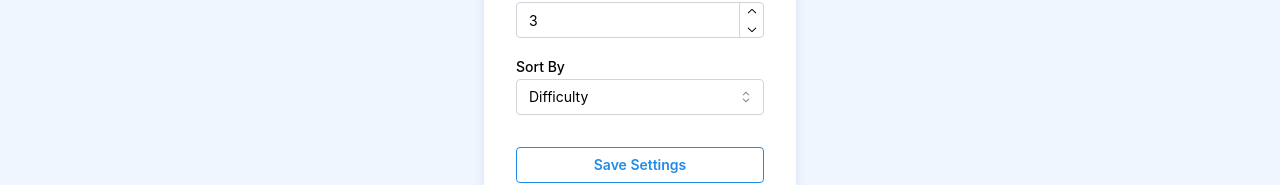
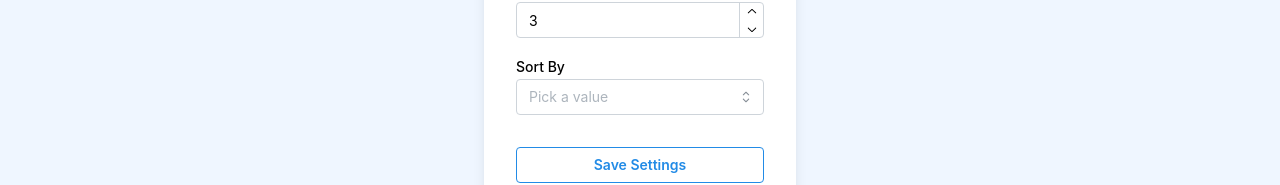
Before and after one commit to brosmar18/todo-app, a React (Vite) app: page /settings in a window 1280 px wide. Shown: the part 387-572 px from the top of the page. Built offline with nearby package versions, Linux system fonts and the light colour scheme.

Commit message:
sortField updates successful. Alphabetically sorting tasks when sortField is name, description, and assignee

```diff
--- a/src/Components/SettingsMenu/index.jsx
+++ b/src/Components/SettingsMenu/index.jsx
@@ -17,7 +17,8 @@ const SettingsMenu = () => {
     };
 
     const handleSortFieldChange = (value) => {
-        setTempSettings(prevTempSettings => ({ ...prevTempSettings, sortField: value }));
+
+        setTempSettings(prevTempSettings => ({ ...prevTempSettings, sortField: value.toLowerCase() }));
     };
 
     // Only update the global settings when the Save button is clicked
@@ -56,7 +57,8 @@ const SettingsMenu = () => {
                     label='Sort By'
                     placeholder="Pick a value"
                     data={['Name', 'Description', 'Assignee', 'Difficulty']}
-                    value={tempSettings.sortField.charAt(0).toUpperCase() + tempSettings.sortField.slice(1)}
+                    value={tempSettings.sortField}
+                    onChange={event => handleSortFieldChange(event)}
                 />
             </div>
             <Button variant="outline" onClick={handleSaveSettings} className="mt-4">Save Settings</Button>
```
